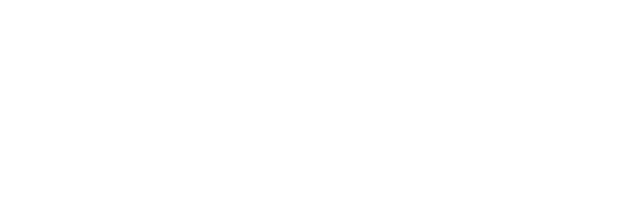
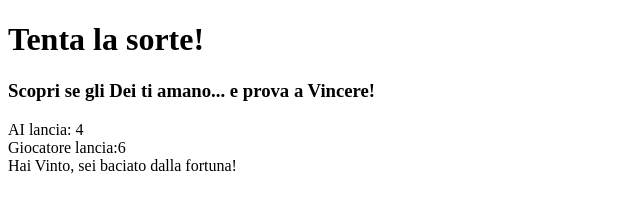
Before and after one commit to RLuis-Silva/js-mail-dadi, a plain HTML site: page index.html in a window 1280 px wide. Shown: the whole page, without its empty margins (0-640 px from the left). Drawn offline with Linux system fonts and the light colour scheme.

Commit message:
add risultato della giocata

```diff
--- a/index.html
+++ b/index.html
@@ -9,6 +9,15 @@
     <!-- <div id="risultato"></div> -->
     <!-- <script src="./js/main.js"></script> -->
 
+
+    <div class="dadi">
+        <h1>Tenta la sorte!</h1>
+        <h3>Scopri se gli Dei ti amano... e prova a Vincere!</h3>
+
+        <div id="AI"></div>
+        <div id="giocatore"></div>
+        <div id="vittoria"></div>
+    </div>
     <script src="./js/main-dadi.js"></script>
 </body>
 </html>
--- a/js/main-dadi.js
+++ b/js/main-dadi.js
@@ -1,5 +1,6 @@
 console.log("funziona js es. Dadi");
-
+var output;
+var risultatoAI, risultatoGiocatore;
 var numRandomPlayer = Math.floor(Math.random() * 6) + 1;
 // Math.floor(Math.random() * (max - min) ) + min;
 // valori tra min (incluso) e max (escluso)
@@ -8,10 +9,25 @@ console.log("Giocatore lancia: ", numRandomPlayer);
 var numRandomAI = Math.floor(Math.random() * 6) + 1;
 console.log("Ai lancia: ", numRandomAI);
 
+
+
 if(numRandomAI > numRandomPlayer){
-    console.log("Hai perso!");
+    //console.log("Hai perso!");
+    risultatoAI = "AI lancia: " + numRandomAI;
+    risultatoGiocatore = "Giocatore lancia:" + numRandomPlayer;
+    output = "Hai perso, gli Dei non ti amano!";
 }else if(numRandomAI < numRandomPlayer){
-    console.log("Hai vinto!");
+    //console.log("Hai vinto!");
+    risultatoAI = "AI lancia: " + numRandomAI;
+    risultatoGiocatore = "Giocatore lancia:" + numRandomPlayer;
+    output = "Hai Vinto, sei baciato dalla fortuna!"
 }else{
-    console.log("Pareggio!");
+    //console.log("Pareggio, aaah per Gli Dei!");
+    risultatoAI = "AI lancia: " + numRandomAI;
+    risultatoGiocatore = "Giocatore lancia:" + numRandomPlayer;
+    output = "Pareggio, aaah per Gli Dei!";
 }
+
+document.getElementById('AI').innerHTML = risultatoAI;
+document.getElementById('giocatore').innerHTML = risultatoGiocatore;
+document.getElementById('vittoria').innerHTML = output;
```
